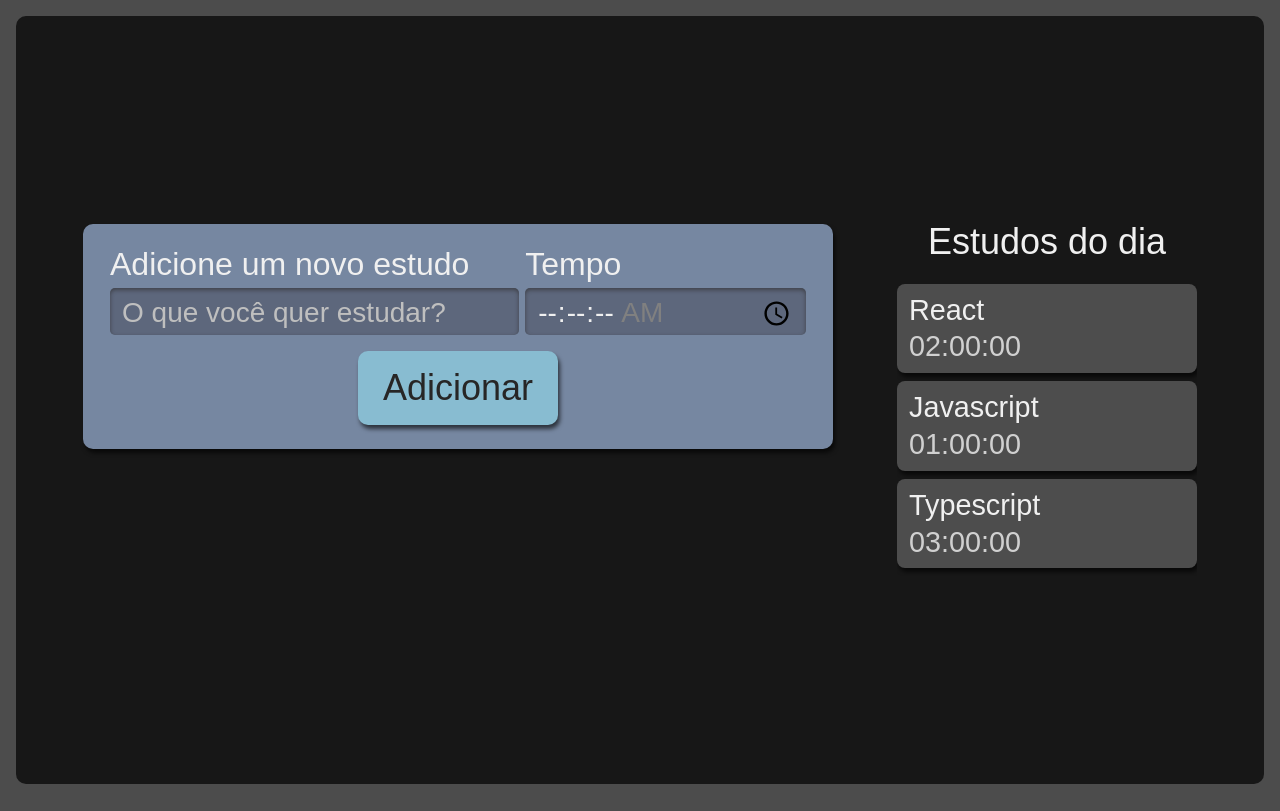
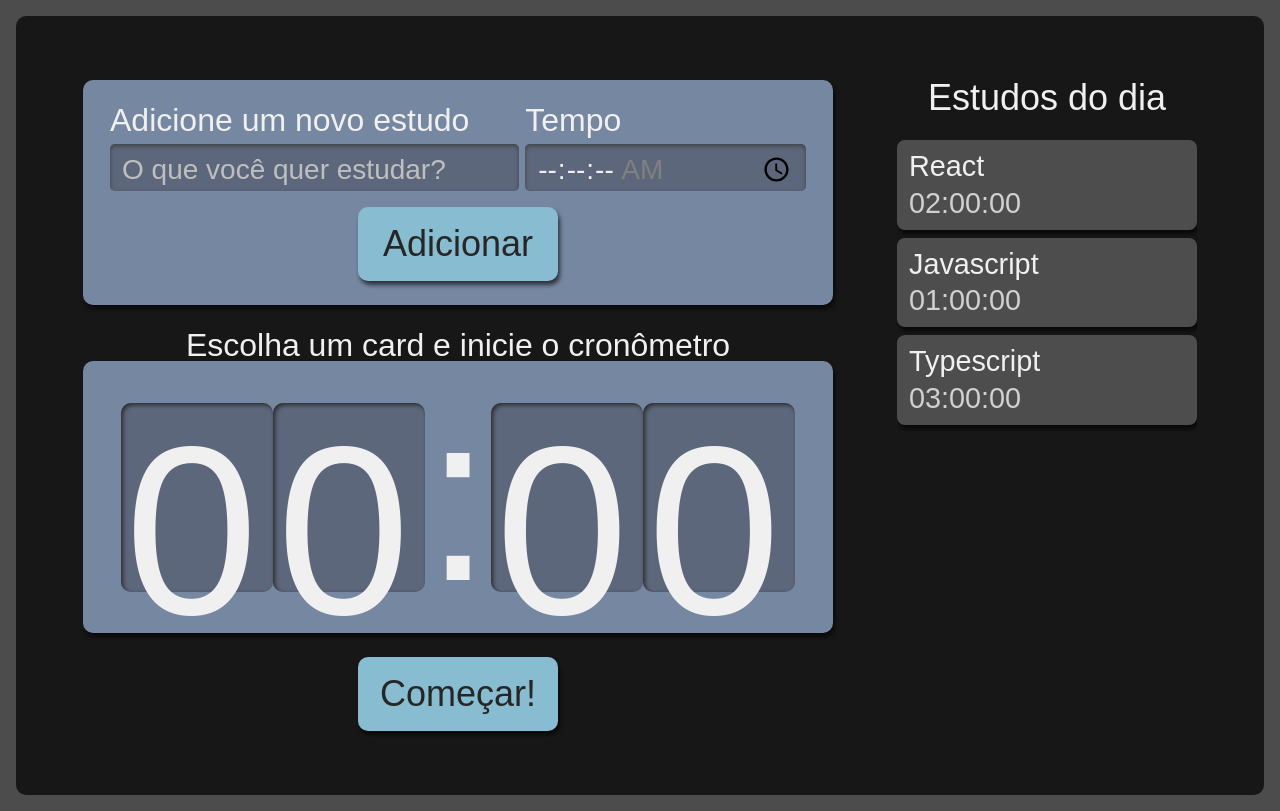
Before and after one commit to belamacedo/alura-studies-app, a React (Create React App) app: page / in a window 1280 px wide. Built offline with nearby package versions, Linux system fonts and the light colour scheme.

Commit message:
feat: criando o cronometro

```diff
--- /dev/null
+++ b/src/components/Cronometro/Cronometro.module.scss
@@ -0,0 +1,58 @@
+.cronometro {
+	display: flex;
+	flex-direction: column;
+	align-items: center;
+	grid-area: cronometro;
+
+	.relogioWrapper {
+		align-items: center;
+		background-color: #7687a1;
+		border-radius: 10px;
+		box-shadow: 2px 4px 4px #0000009f;
+		box-sizing: border-box;
+		display: flex;
+		font-size: 5rem;
+		justify-content: center;
+		margin-bottom: 24px;
+		padding: 16px 12px;
+		width: 100%;
+	}
+
+	.titulo {
+		font-size: 2rem;
+	}
+
+	button {
+		background-color: #88bcd1;
+		border-radius: 10px;
+		box-shadow: 2px 4px 4px #0000009f;
+		color: #272626;
+		cursor: pointer;
+		font-size: 1.25rem;
+		padding: 16px;
+		width: 150px;
+
+		&:active {
+			background-color: #7ca6b7;
+			box-shadow: 2px 2px 4px #0000009f inset;
+			cursor: auto;
+		}
+	}
+
+	@media screen and (min-width: 1280px) {
+		.relogioWrapper {
+			font-size: 15rem;
+		}
+
+		p {
+			font-size: 2rem;
+		}
+
+		button {
+			grid-column-start: span 2;
+			justify-self: center;
+			width: 200px;
+			font-size: 2.25rem;
+		}
+	}
+}
--- /dev/null
+++ b/src/components/Cronometro/Relogio/Relogio.module.scss
@@ -0,0 +1,21 @@
+.relogioNumero {
+	background-color: #5d677c;
+	box-shadow: 2px 2px 4px #2b2b2b inset;
+	height: 3.6rem;
+	width: 3rem;
+	padding: 8px 4px;
+	border-radius: 10px;
+
+	@media screen and (min-width: 1280px) {
+		height: 10.8rem;
+		width: 9rem;
+	}
+}
+
+.relogioDivisao {
+	height: 4.2rem;
+
+	@media screen and (min-width: 1280px) {
+		height: 12.6rem;
+	}
+}
--- /dev/null
+++ b/src/components/Cronometro/Relogio/index.tsx
@@ -0,0 +1,14 @@
+import React from "react";
+import style from "./Relogio.module.scss";
+
+export default function Relogio() {
+	return (
+		<>
+			<span className={style.relogioNumero}>0</span>
+			<span className={style.relogioNumero}>0</span>
+			<span className={style.relogioNDivisao}>:</span>
+			<span className={style.relogioNumero}>0</span>
+			<span className={style.relogioNumero}>0</span>
+		</>
+	);
+}
--- /dev/null
+++ b/src/components/Cronometro/index.tsx
@@ -0,0 +1,15 @@
+import Button from "../Button";
+import Relogio from "./Relogio";
+import style from "./Cronometro.module.scss";
+
+export default function Cronometro() {
+	return (
+		<div className={style.cronometro}>
+			<p className={style.titulo}>Escolha um card e inicie o cronômetro</p>
+			<div className={style.relogioWrapper}>
+				<Relogio />
+			</div>
+			<Button>Começar!</Button>
+		</div>
+	);
+}
--- a/src/pages/App.tsx
+++ b/src/pages/App.tsx
@@ -1,4 +1,5 @@
 import React from "react";
+import Cronometro from "../components/Cronometro";
 import Formulario from "../components/Form";
 import Lista from "../components/Lista";
 import style from "./App.module.scss";
@@ -8,6 +9,7 @@
 		<div className={style.AppStyle}>
 			<Formulario />
 			<Lista />
+			<Cronometro />
 		</div>
 	);
 }
```
